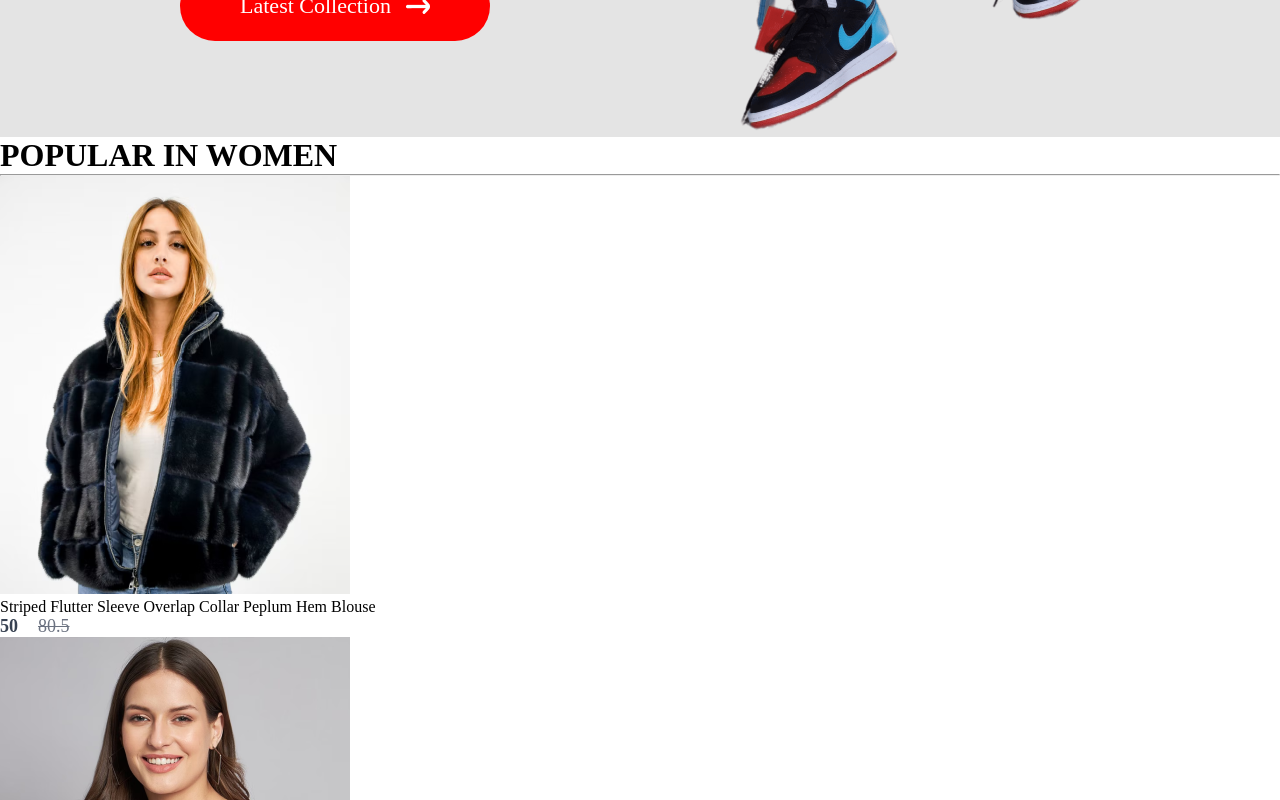
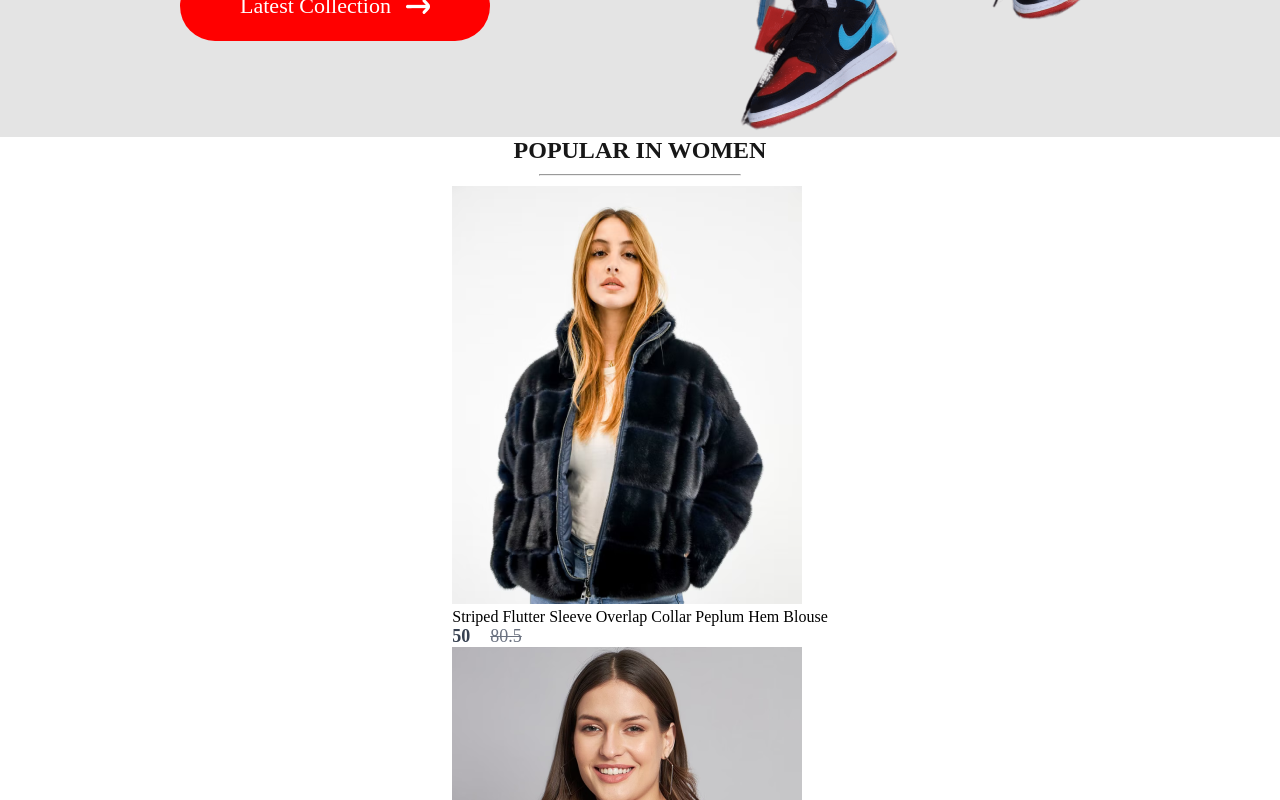
Before and after one commit to Diwash-Tharu/E-commerce-node, a React (Create React App) app in the folder forntend/: page / in a window 1280 px wide. Shown: the part 760-1560 px from the top of the page. Built offline with nearby package versions, Linux system fonts and the light colour scheme; a web font is replaced by a local one.

Commit message:
adding the items

```diff
--- a/forntend/src/Components/Popular/Popular.css
+++ b/forntend/src/Components/Popular/Popular.css
@@ -0,0 +1,27 @@
+.popular {
+    display: flex;
+    flex-direction: column;
+    align-items: center;
+    gap:10px;
+    height: 90vh;
+}
+
+.popular h1 {
+    color: #171717;
+    font-size: 24px;
+    font-weight: 600;
+}
+
+.popular hr {
+    width: 200px;
+    height: 6px;
+    border-radius: 10px;
+    background: #252525;
+}
+
+.popular-item{
+    margin-top: 50px;
+    display: flex;
+    flex-direction: column;
+    gap: 5px;
+}
```
